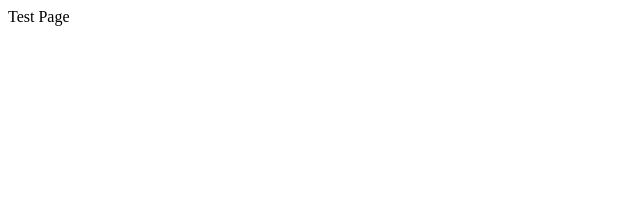
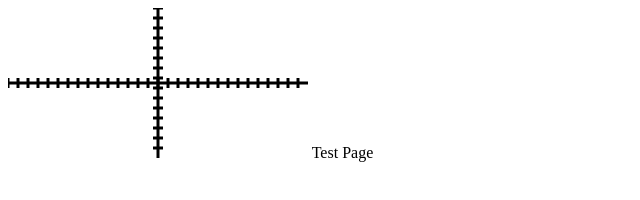
Before and after one commit to nanthil/canvasApps, a plain HTML site: page staticVectorRotation/index.html in a window 1280 px wide. Shown: the whole page, without its empty margins (0-640 px from the left). Drawn offline with Linux system fonts and the light colour scheme.

Commit message:
graph is working again...

```diff
--- a/staticVectorRotation/appstart.js
+++ b/staticVectorRotation/appstart.js
@@ -1,11 +1,13 @@
 (appstart =
-    (stdlib, vectorlib) => (
-        { mathOps, object, arrayMethods } = stdlib,
-        { pfhorEach,redeuce } = arrayMethods(),
-        { range, isDivisibleBy } = mathOps(),
-        { Vector2 } = vectorlib.twoD(),
-        oneTo100 = range(1,101),
+    ({mathOps, arrayMethods, object, vectorlib, graph, draw}) => (
+        { pfhorEach,redeuce } = arrayMethods,
+        {values} = object,
+        { range, isDivisibleBy } = mathOps,
+        { Vector2 } = vectorlib,
+        {axes,hashes} = graph,
+        {drawLine, drawPoint} = draw,
+        pfhorEach(axes())(x => drawLine(x)),
+        pfhorEach(values(hashes()))(x => drawLine(x))
 
-        v2 = Vector2(1,2)
     )
 )
--- /dev/null
+++ b/staticVectorRotation/draw.js
@@ -0,0 +1,24 @@
+(draw = ({context}) => (
+
+    drawLine = ([[fx,fy], [tx,ty]]) => (
+        context.beginPath(),
+        context.moveTo(fx,fy),
+        context.lineTo(tx,ty),
+        // context.strokeStyle = (color !== undefined) ? color: "black",
+        context.lineWidth = 3,
+        context.stroke(),
+        context.closePath()
+    ),
+    drawPoint = ([x,y]) => (
+        context.beginPath(),
+        context.fillRect(x, y, -3, -3),
+        context.fillRect(x, y, 3, -3),
+        context.fillRect(x, y, -3, 3),
+        context.fillRect(x, y, 3, 3),
+        context.lineWidth = 1,
+        context.closePath()
+    )
+
+) => ({
+    drawLine, drawPoint
+}))
--- /dev/null
+++ b/staticVectorRotation/graph.js
@@ -0,0 +1,20 @@
+(graph = (
+    {origin, vectorlib,canvas, mathOps},
+    {range} = mathOps,
+    {Vector2} = vectorlib.twoD(),
+
+    axes = ([ox,oy] = origin) => [
+        [Vector2(0, oy), Vector2(canvas.width,oy)],
+        [Vector2(ox, 0), Vector2(ox,canvas.height)]
+    ],
+    hashes = (
+        [ox,oy] = origin,
+        xs = range(0,canvas.width,10).map(x => [Vector2(x, oy + 5), Vector2(x, oy - 5)]),
+        ys = range(0,canvas.height,10).map(y => [Vector2(ox + 5, y), Vector2(ox - 5, y)])
+    ) => ({
+        xs,ys
+    })
+
+) => ({
+    axes, hashes
+}))
--- a/staticVectorRotation/index.html
+++ b/staticVectorRotation/index.html
@@ -3,10 +3,20 @@
         <script src="./stdlib.js"></script>
         <script src="./y.js"></script>
         <script src="./vector.js"></script>
+        <script src="./graph.js"></script>
+        <script src="./draw.js"></script>
         <script src="./appstart.js"></script>
         <script src="./main.js"></script>
     </head>
     <body>
+        <script>
+            window.onload = () => (
+                std = stdlib(),
+                canvas = document.getElementById('canvas'),
+                main(std, canvas)
+            )
+        </script>
+        <canvas id="canvas"></canvas>
         Test Page
 
     </body>
--- a/staticVectorRotation/main.js
+++ b/staticVectorRotation/main.js
@@ -1,26 +1,23 @@
 (main = (
-        std=stdlib()
+        std,canvas,context = canvas.getContext('2d'),
+        stdlib = {
+            mathOps: std.mathOps(),
+            arrayMethods: std.arrayMethods(),
+            object: std.object(),
+        },
+        corelib ={
+            ...stdlib,
+            origin: Object.freeze([canvas.width/2,canvas.height/2]),
+            vectorlib: vectorlib(stdlib),
+            canvas,context
+
+        },
+
+        applib = {
+            ...corelib,
+            draw: draw(corelib)(),
+            graph: graph(corelib)
+        }
     ) => (
-        appstart(std, vectorlib(std))
-    )
-)()
-
-    // unitTests = (
-    //     {range,mul,sum,isDivisibleBy} = stdlib().mathOps(),
-    //     testArr = range(1,100),
-    //     {
-    //         pfhilter, pfhind, pfhor, pfhorEach, mapfh, redeuce
-    //     } = stdlib().arrayMethods(),
-    //     tests = [
-    //         a => pfhor(
-    //             cond = i => i < 10,
-    //             action = (a => (i, r = 0) => sum(i,r))(a),
-    //             it = i => sum(i,1)
-    //         )(startI = 0),
-    //         a => mapfh(a)(mul),
-    //         a => pfhilter(a)(isDivisibleBy(2)),
-    //         a => pfhind(a)(isDivisibleBy(17)),
-    //         a => pfhorEach(a)(x => 'test'),
-    //         a => redeuce(a)(mul)
-    //     ],
-    // ) =>  (pfhorEach(tests)(x => console.log(x(testArr)))),
+        appstart(applib)
+    ))
--- a/staticVectorRotation/vector.js
+++ b/staticVectorRotation/vector.js
@@ -1,13 +1,11 @@
 (vectorlib =
     (
-        stdlib,
+        {mathOps, arrayMethods, object},
         twoD = (
-
-            { object, mathOps } = stdlib,
             {
                 range,mul,sum,sub,div,mod,square,both,either,lt,gt,eq,neq,lte,gte,lbs,rbs,bor,xor,band,curMod,curMul,curEq,odd,even,negate,equalsZero,isDivisible,min,max,compose
-            } = mathOps(),
-            { freeze } = object(),
+            } = mathOps,
+            { freeze } = object,
 
             Color4  = (x,y,z,a) => freeze([x,y,z,a]),
             Vector2 = (x,y) => freeze([x,y]),
```
